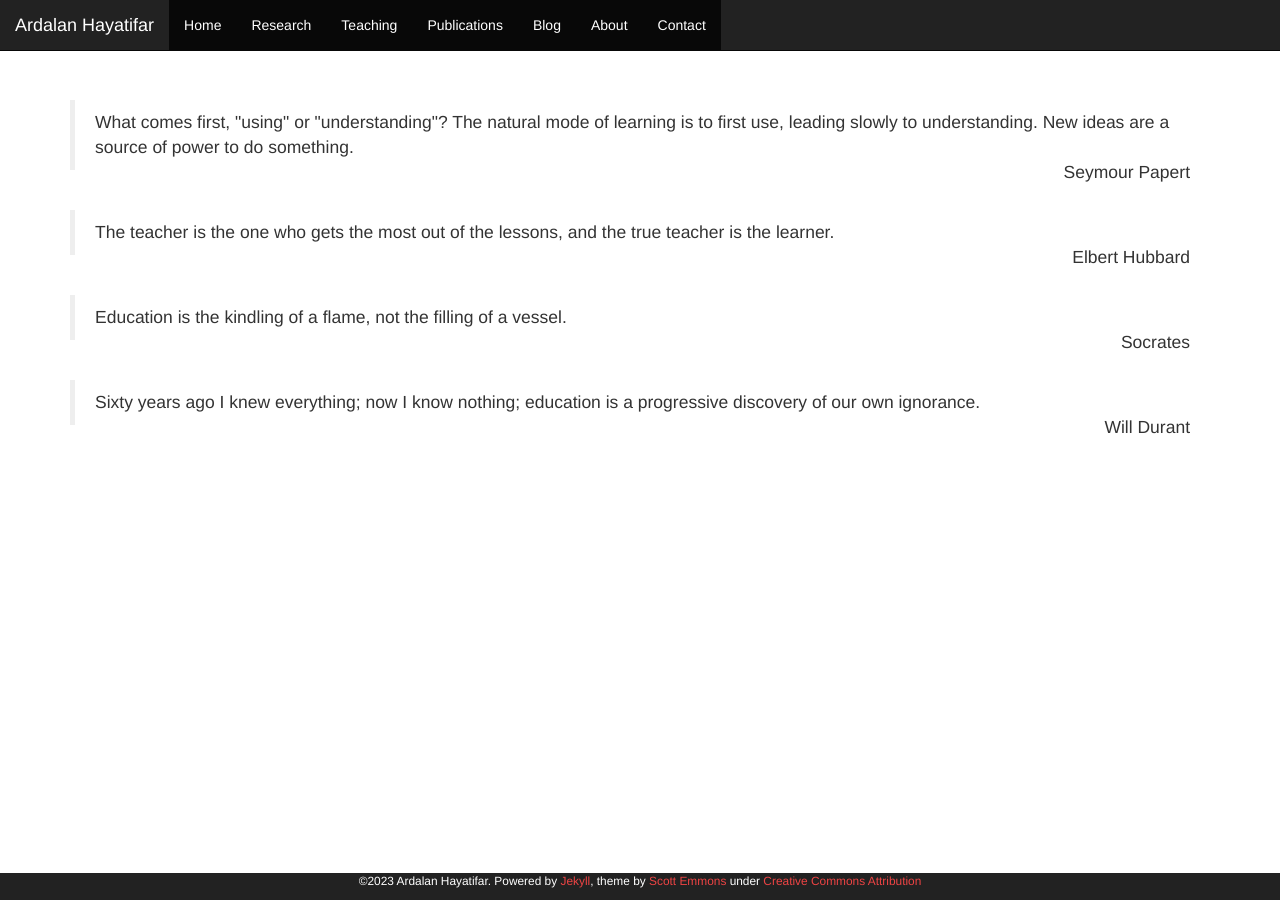
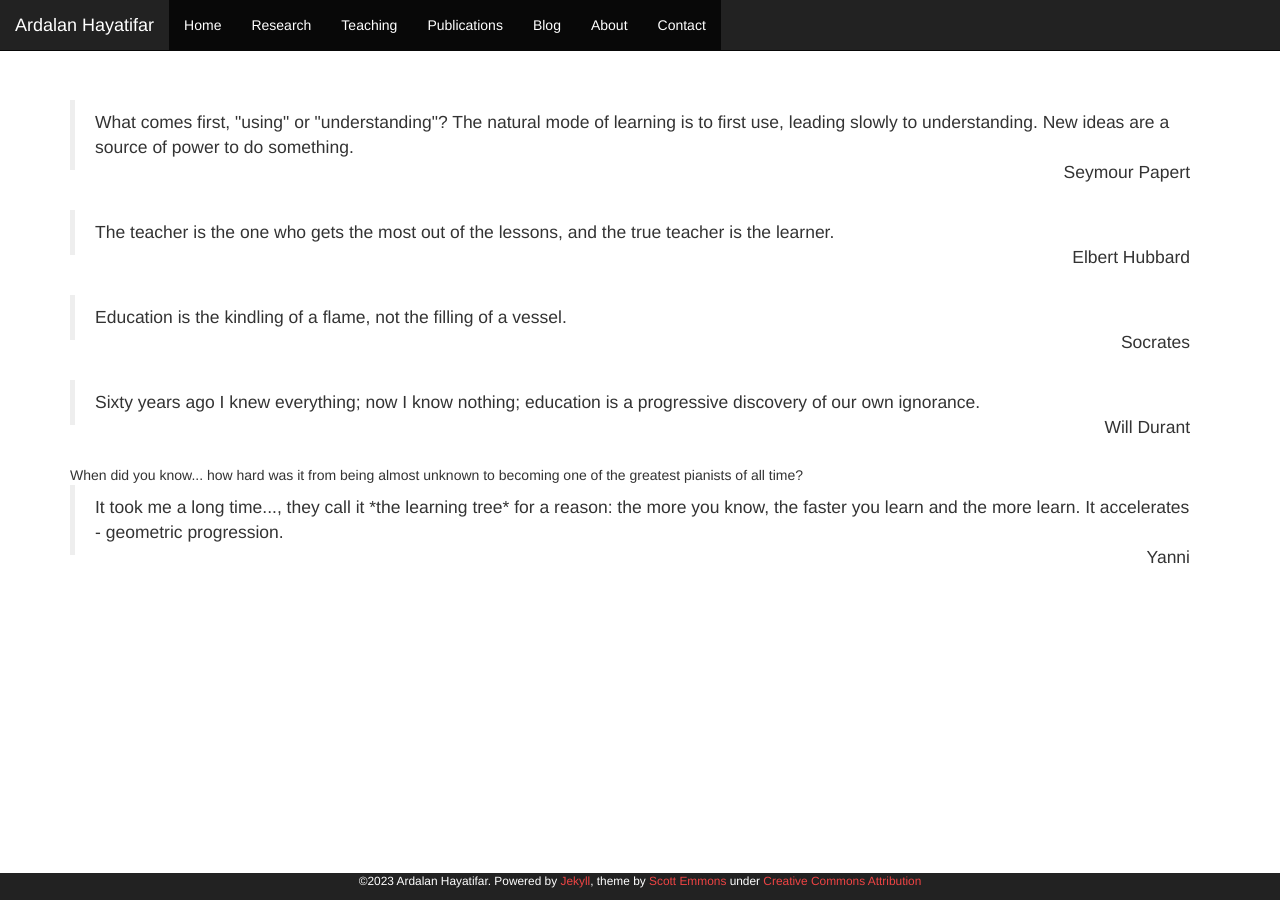
Before and after one commit to Ardalanhayatifar/ardalanhayatifar.github.io, a Jekyll site: the page built from teaching/quotes.md, in a window 1280 px wide. Built offline with Jekyll 4.4.1, drawn with Linux system fonts in a browser that asks for light colours.

Commit message:
new quote

```diff
--- a/teaching/quotes.md
+++ b/teaching/quotes.md
@@ -45,7 +45,13 @@ permalink: "/teaching/quotes"
 
 </blockquote>
 
+<br>
+When did you know... how hard was it from being almost unknown to becoming one of the greatest pianists of all time?
+<blockquote>It took me a long time..., they call it *the learning tree* for a reason: the more you know, the faster you learn and the more learn. It accelerates - geometric progression.
 
+          <br> <span style="float:right;">Yanni</span>
+
+</blockquote>
 
 
 </div>
```
Also changed, not shown: 1 other file.
